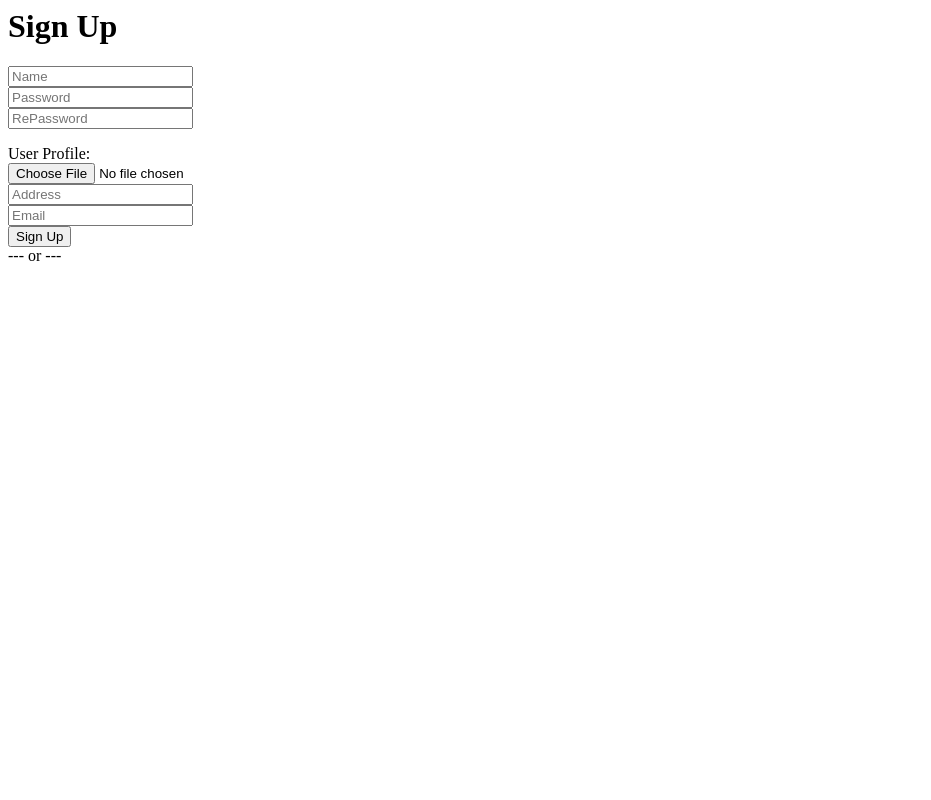
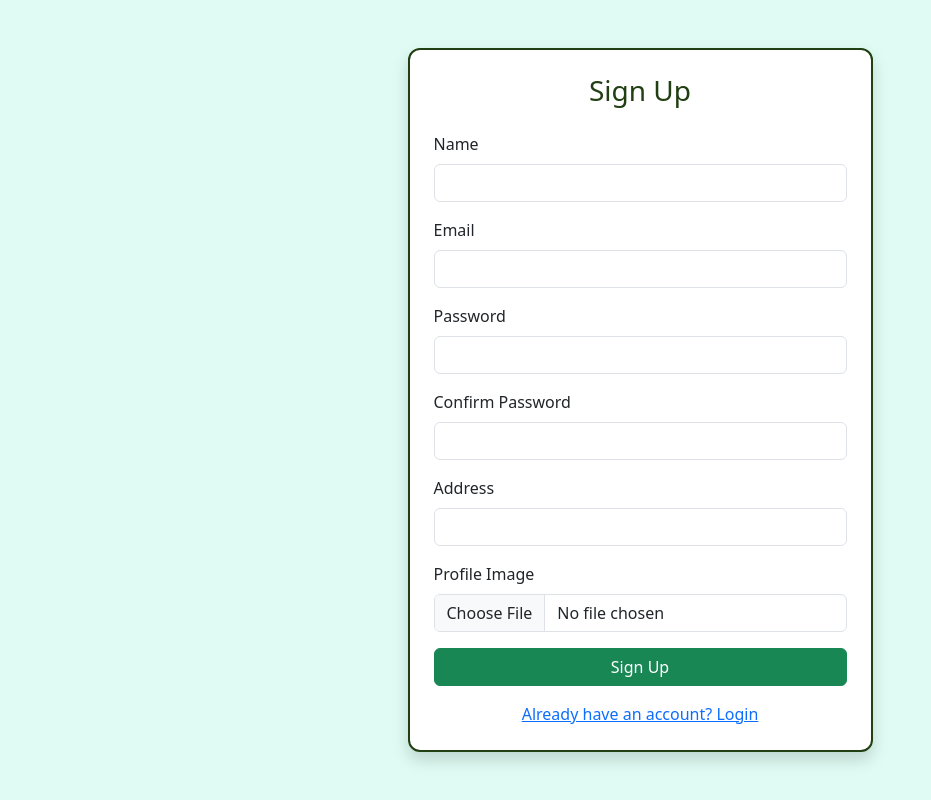
Before and after one commit to Kiran-Kharel/Peternity, a PHP site: page /PETERNITY/signup.php in a window 1280 px wide. Shown: the whole page, without its empty margins (0-931 px from the left). Run offline with PHP 8.4, Linux system fonts and the light colour scheme.

Commit message:
finalized before demo

```diff
--- a/Assets/css/userprofile.css
+++ b/Assets/css/userprofile.css
@@ -75,7 +75,7 @@
   grid-template-columns: repeat(auto-fit, minmax(160px, 1fr));
   gap: 15px;
 }
-.fav-card {
+/* .fav-card {
   background: #fff;
   border-radius: 12px;
   padding: 10px;
@@ -101,4 +101,4 @@
   padding: 6px 10px;
   border-radius: 5px;
   display: inline-block;
-}
+} */
--- a/addprofile.php
+++ b/addprofile.php
@@ -1,7 +1,8 @@
 <?php
 require_once 'connect.php';
 include 'check_user.php';
-    if(isset($_POST['submit'])){
+
+    if($is_logged_in && isset($_POST['submit'])){
 
     $petName = $conn->real_escape_string(trim($_POST['petName']));
     $species = $conn->real_escape_string(trim($_POST['species']));
@@ -89,5 +90,8 @@ include 'check_user.php';
     // $stmt->close();
     // $conn->close();
 
+    }else {
+        header("Location: login.php");
+        exit();
     }
 ?>
--- a/signup.php
+++ b/signup.php
@@ -4,29 +4,30 @@
     require_once("connect.php");
     if(isset($_POST['submit'])){
 
-        $userName = $conn->real_escape_string(trim($_POST['username']));
-        $userPwd = $conn->real_escape_string(trim($_POST['password']));
-        $userRePwd = $conn->real_escape_string(trim($_POST['confirmpassword']));
-        $userAddress = $conn->real_escape_string(trim($_POST['address']));
-        $userEmail = $conn->real_escape_string(filter_var($_POST['email'], FILTER_SANITIZE_EMAIL));
+        $userName = $conn->real_escape_string(trim($_POST['user_name']));
+        $userPwd = $conn->real_escape_string(trim($_POST['user_password']));
+        $userRePwd = $conn->real_escape_string(trim($_POST['user_repassword']));
+        $userAddress = $conn->real_escape_string(trim($_POST['user_address']));
+        $userEmail = $conn->real_escape_string(filter_var($_POST['user_email'], FILTER_SANITIZE_EMAIL));
         $imgPath = null;
 
         if($userPwd !== $userRePwd){
-            $error = "Failed to upload file";
-        }
-        $pwd = md5($userPwd);
-        if (isset($_FILES['userProfile']) && $_FILES['userProfile']['error'] === UPLOAD_ERR_OK) {
+            $error = "Password does not match";
+        }else{
+            $pwd = md5($userPwd);
+
+        if (isset($_FILES['user_image']) && $_FILES['user_image']['error'] === UPLOAD_ERR_OK) {
             $allowedTypes = ['image/jpeg', 'image/png', 'image/jpg'];
-            $fileType = mime_content_type($_FILES['userProfile']['tmp_name']);
+            $fileType = mime_content_type($_FILES['user_image']['tmp_name']);
 
             if (!in_array($fileType, $allowedTypes)) {
             echo("Invalid file type.");        }
 
-            $extension = pathinfo($_FILES['userProfile']['name'], PATHINFO_EXTENSION);
+            $extension = pathinfo($_FILES['user_image']['name'], PATHINFO_EXTENSION);
             $filename = uniqid('user_', true) . '.' . $extension;
             $destination = 'Assets/uploads/' . $filename;
 
-            if (!move_uploaded_file($_FILES['userProfile']['tmp_name'], $destination)) {
+            if (!move_uploaded_file($_FILES['user_image']['tmp_name'], $destination)) {
                 echo("Failed to upload file");
             }
             $imgPath = $conn->real_escape_string($filename);
@@ -50,13 +51,14 @@
         if (!$insertion) {
             echo("Failed to Create a Profile: " . mysqli_error( $conn));
         }else{
-            header("Location: index.php");
+            header("Location: login.php");
             exit();
         }
+    }
 }
 
 ?>
-<div class="container sign-up">
+<!-- <div class="container sign-up">
     <form method="POST" enctype="multipart/form-data">
         <h1>Sign Up</h1>
         <input type="text" name="username" placeholder="Name" /><br>
@@ -75,4 +77,82 @@
             <a href="#" class="icon"><i class="fa-brands fa-instagram"></i></a>
         </div>
     </form>
-</div>
+</div> -->
+<!DOCTYPE html>
+<html lang="en">
+
+<head>
+    <meta charset="UTF-8">
+    <meta name="viewport" content="width=device-width, initial-scale=1.0">
+    <title>Signup</title>
+    <link href="https://cdn.jsdelivr.net/npm/bootstrap@5.3.0/dist/css/bootstrap.min.css" rel="stylesheet">
+    <link href="navbar.css" rel="stylesheet">
+    <style>
+    body {
+        background-color: #DFFBF3;
+    }
+
+    .auth-card {
+        background: #fff;
+        border: 2px solid #213F12;
+        border-radius: 12px;
+    }
+
+    .auth-card h3 {
+        color: #213F12;
+    }
+
+    .btn-auth {
+        background-color: #213F12;
+        color: white;
+    }
+
+    .btn-auth:hover {
+        background-color: #1b3510;
+    }
+    </style>
+</head>
+
+<body>
+    <div class="container d-flex align-items-center justify-content-center" style="min-height: 100vh">
+        <div class="col-md-6 col-lg-5">
+            <div class="card auth-card shadow p-4">
+                <h3 class="text-center mb-4">Sign Up</h3>
+                <form action="" method="POST" enctype="multipart/form-data">
+                    <div class="mb-3">
+                        <label class="form-label">Name</label>
+                        <input type="text" class="form-control" name="user_name" required>
+                    </div>
+                    <div class="mb-3">
+                        <label class="form-label">Email</label>
+                        <input type="email" class="form-control" name="user_email" required>
+                    </div>
+                    <div class="mb-3">
+                        <label class="form-label">Password</label>
+                        <input type="password" class="form-control" name="user_password" required>
+                    </div>
+                    <div class="mb-3">
+                        <label class="form-label">Confirm Password</label>
+                        <input type="password" class="form-control" name="user_repassword" required>
+                    </div>
+                    <span id="error" class="text-danger"><?php echo $error; ?></span>
+
+                    <div class="mb-3">
+                        <label class="form-label">Address</label>
+                        <input type="text" class="form-control" name="user_address">
+                    </div>
+                    <div class="mb-3">
+                        <label class="form-label">Profile Image</label>
+                        <input type="file" class="form-control" name="user_image" accept="image/*">
+                    </div>
+                    <button type="submit" name="submit" class="btn btn-success w-100">Sign Up</button>
+                    <div class="text-center mt-3">
+                        <a href="login.php">Already have an account? Login</a>
+                    </div>
+                </form>
+            </div>
+        </div>
+    </div>
+</body>
+
+</html>
```
Also changed, not shown: delete_pet.php (added, +30 -0 lines), login.php (+68 -12 lines), userprofile.php (+7 -2 lines), Assets/images/Gigi_Hadid_Maybelline_Director_Cut_2_(cropped).png (added), Assets/uploads/608854173040411331.jpeg (added), Assets/uploads/628822545204501435.png (added).
